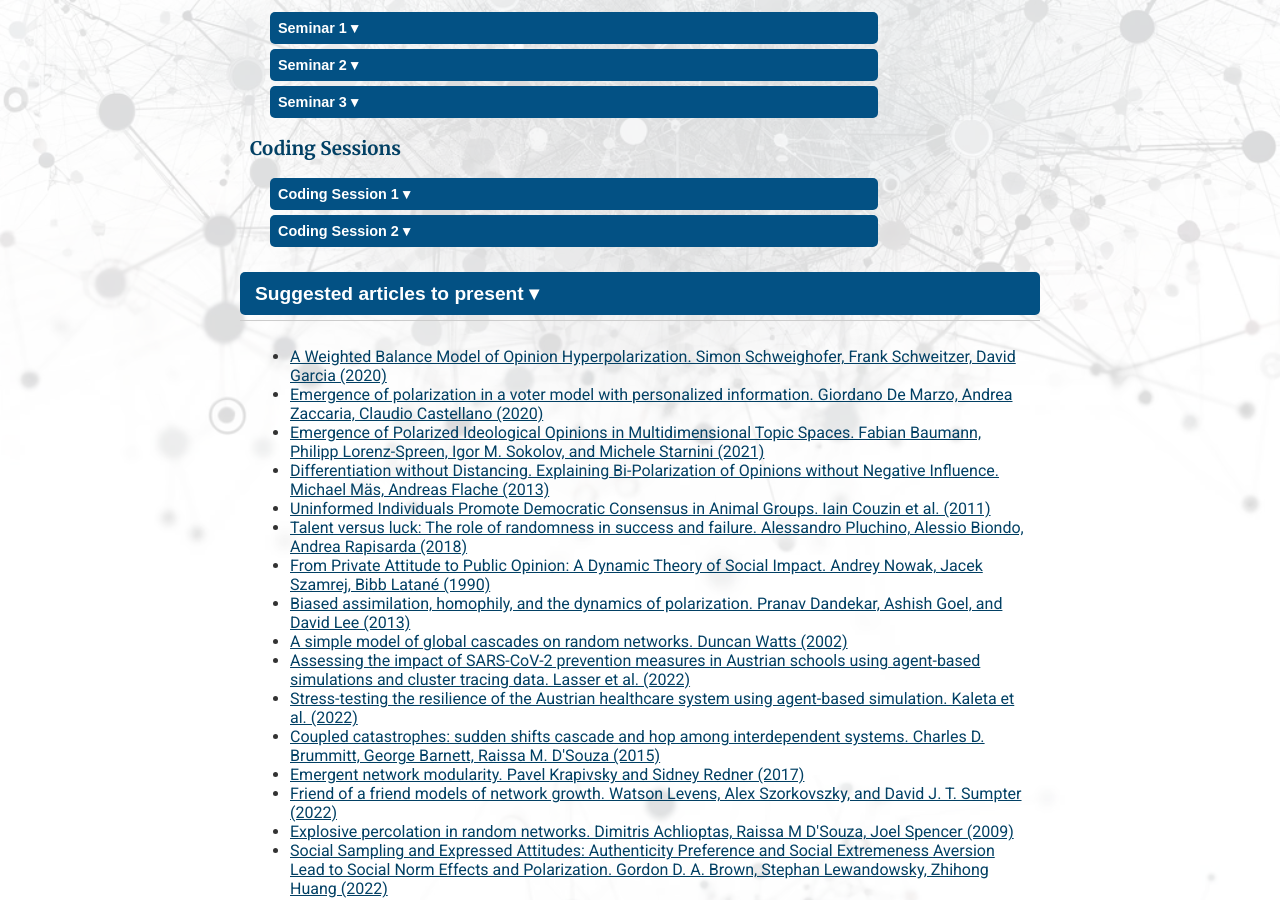
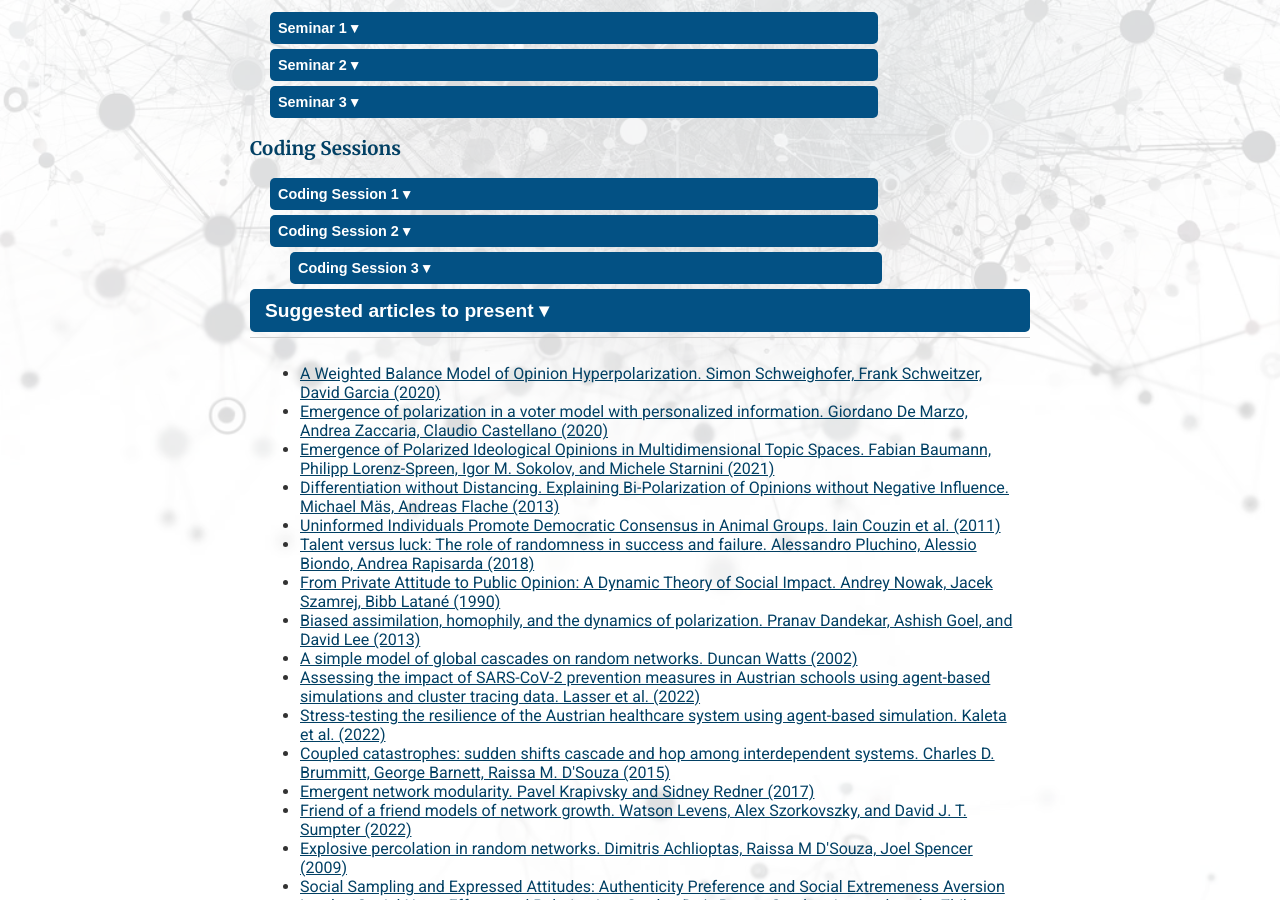
Before and after one commit to giordano-demarzo/giordano-demarzo.github.io, a Jekyll site: the page built from Computational_Modeling.markdown, in a window 1280 px wide and 900 px high, scrolled down 1785 px. Built offline with Jekyll 4.4.1, drawn with Linux system fonts in a browser that asks for light colours.

Commit message:
Exercises 3

```diff
--- a/Computational_Modeling.markdown
+++ b/Computational_Modeling.markdown
@@ -150,6 +150,11 @@
         <div class="nested-accordion-content">
             <a href="/files/ex_01_schelling.zip">Schelling's Model</a>
         </div>
+        <div class="nested-accordion">
+        <button class="nested-accordion-button">Coding Session 3 &#9662;</button>
+        <div class="nested-accordion-content">
+            <a href="/files/ex_02_granovetter.zip">Granovetter's Model</a>
+        </div>
     </div>
     </div>
 
```
Also changed, not shown: 1 other file.
